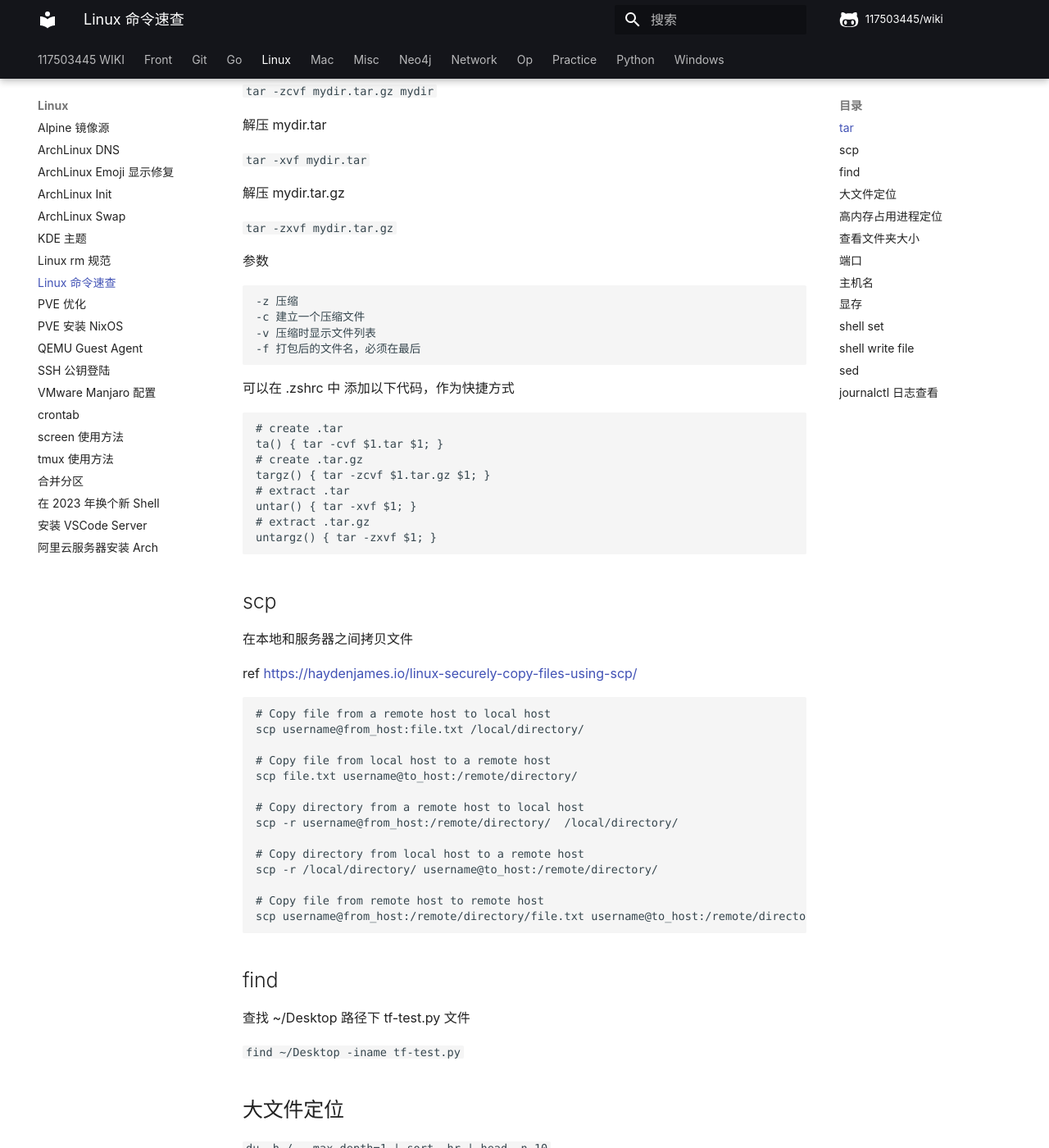
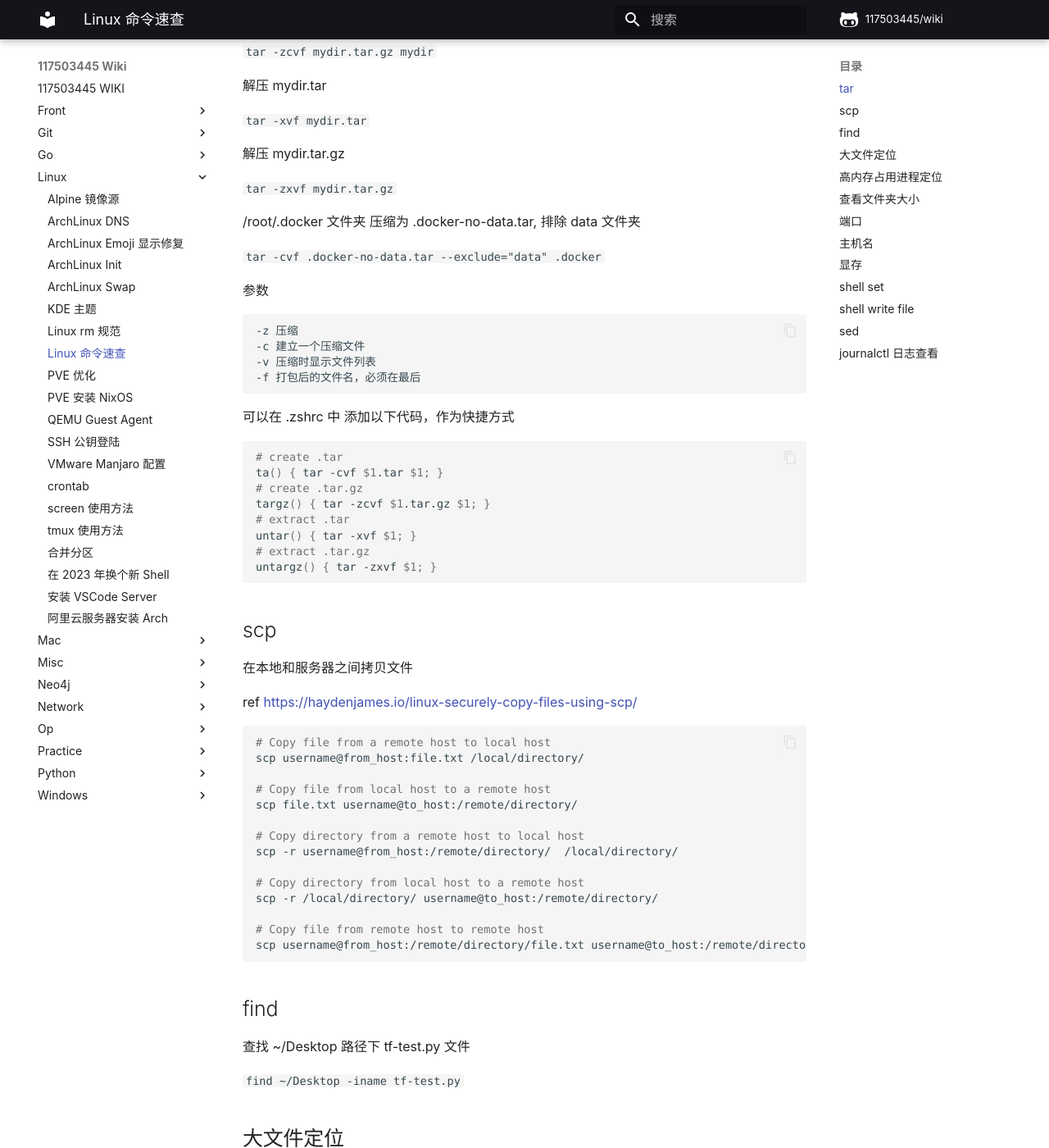
Before and after one commit to 117503445/wiki, an MkDocs documentation site: the page built from docs/linux/Linux 命令速查.md, in a window 1280 px wide and 1400 px high, scrolled down 305 px. Shown: the whole window at 82% size. Built offline with MkDocs 1.6.1 and Material for MkDocs 9.7.7, drawn with Linux system fonts in a browser that asks for light colours; some web fonts are replaced; comment, search, counter and statistics services are not loaded; some of the changed text lies outside the part shown.

Commit message:
docker
Signed-off-by: 117503445 <t117503445@gmail.com>

```diff
--- a/docs/linux/Linux 命令速查.md
+++ b/docs/linux/Linux 命令速查.md
@@ -17,6 +17,10 @@ mydir 文件夹 压缩为 mydir.tar.gz
 解压 mydir.tar.gz
 
 `tar -zxvf mydir.tar.gz`
+
+/root/.docker 文件夹 压缩为 .docker-no-data.tar, 排除 data 文件夹
+
+`tar -cvf .docker-no-data.tar --exclude="data" .docker`
 
 参数
 
--- a/mkdocs.yml
+++ b/mkdocs.yml
@@ -3,7 +3,7 @@ site_name: 117503445 Wiki
 site_description: 117503445 的个人 WIKI
 site_author: '117503445'
 site_url: https://wiki.117503445.top
-strict: true
+strict: false
 
 # Repository
 repo_name: '117503445/wiki'
@@ -28,6 +28,16 @@ theme:
   font:
     text: Microsoft YaHei
     code: Consolas
+  features:
+    - content.code.copy
 plugins:
   - search
   - git-revision-date-localized
+markdown_extensions:
+  - pymdownx.highlight:
+      anchor_linenums: true
+      line_spans: __span
+      pygments_lang_class: true
+  - pymdownx.inlinehilite
+  - pymdownx.snippets
+  - pymdownx.superfences
```
Also changed, not shown: README.md (+12 -0 lines), docker-compose.yml (added, +15 -0 lines), 1 other file.
